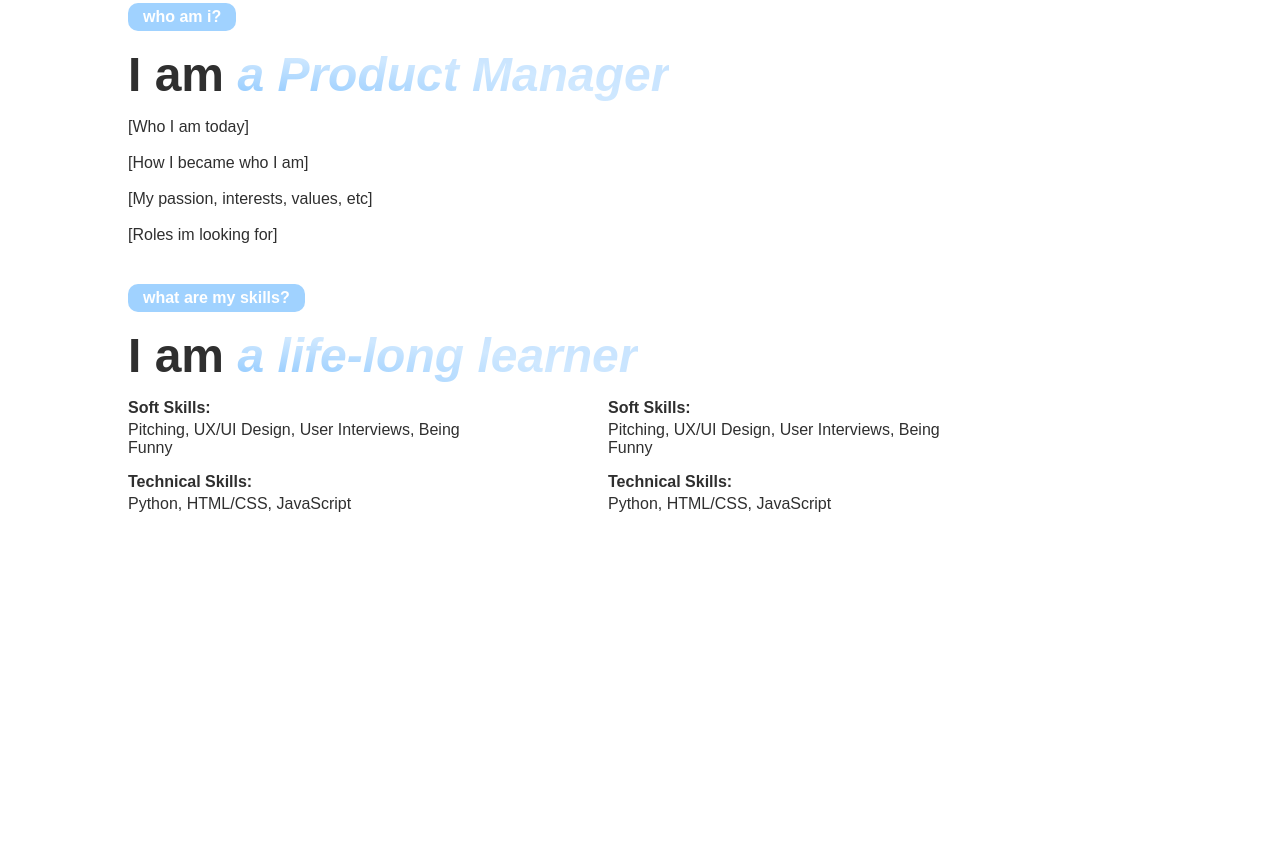
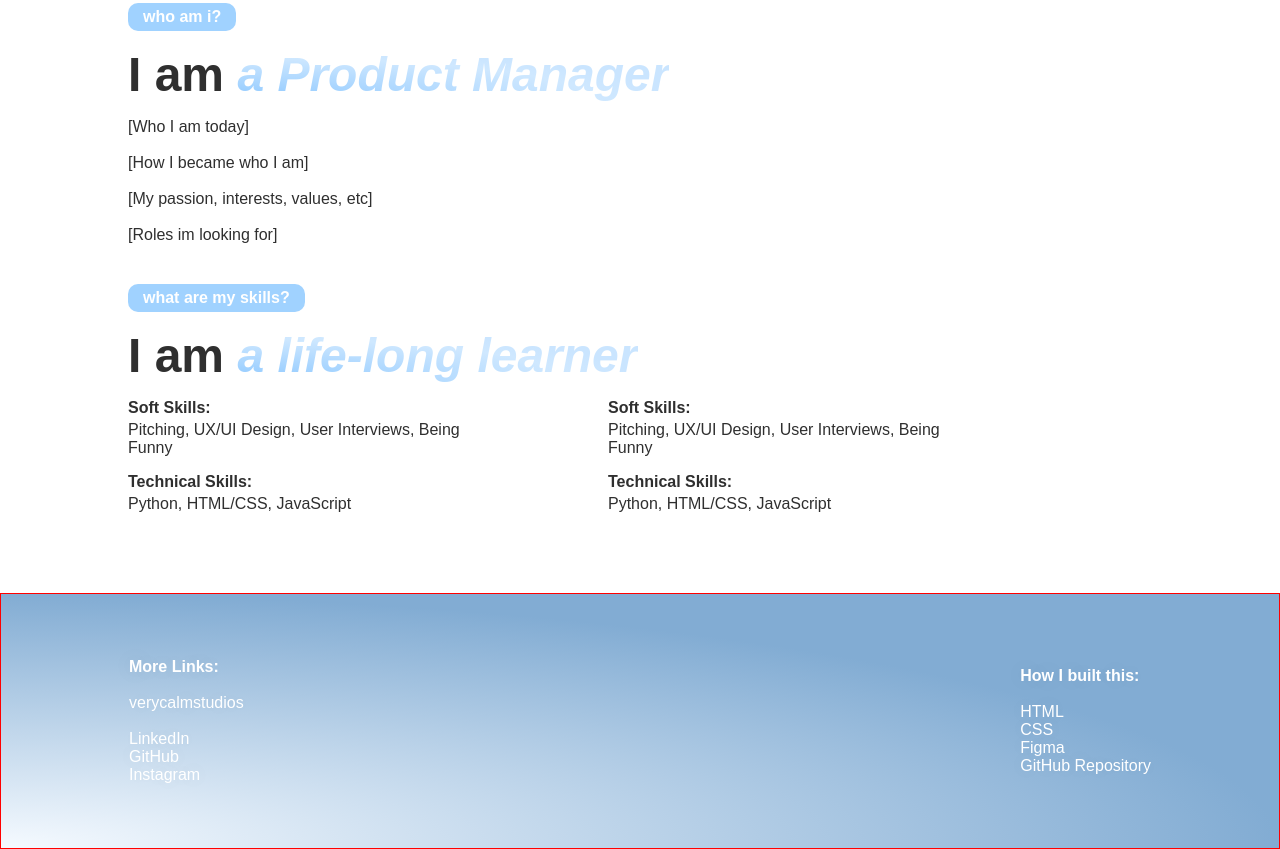
Before and after one commit to marcelo-cm/Personal-Website, a plain HTML site: page index.html in a window 1280 px wide. Shown: the part 797-1646 px from the top of the page. Before the commit the page ends 1390 px from the top, so only its background shows below. Drawn offline with Linux system fonts and the light colour scheme.

Commit message:
finished base!

```diff
--- a/index.html
+++ b/index.html
@@ -7,7 +7,7 @@
 </head>
 <body>
     <!-- This is where the main content of the body lies. -->
-    <header>
+    <header class="adaptive-glass">
         <!-- This is the header of the website – AKA, the banner. -->
         <div>
             <p>marcelo chaman mallqui</p>
@@ -21,6 +21,7 @@
             <h1>I’m Marcelo Chaman Mallqui!</h1>
             <h2>I’m seeking <em2>Product & Software</em2> opportunities for <em2>Summer 2023</em2></h2>
         </div>
+        <img src="images/marcelo-memoji.png" alt="marcelo's awesome memoji">
     </div>
     <div id="main-content">
         <div class="SECTION-content">
@@ -74,5 +75,22 @@
 </body>
 <footer>
     <!-- This is the footer of the website – AKA, the links.-->
+    <div id="Links">
+        <p><b>More Links:</b></p>
+        <br>
+        <p><a href="https://verycalmstudios.ca" target="_blank">verycalmstudios</a></p>
+        <br>
+        <p><a href="https://www.linkedin.com/in/marc-cham/" target="_blank">LinkedIn</a></p>
+        <p><a href="https://github.com/marcelo-cm" target="_blank">GitHub</a></p>
+        <p><a href="https://instagram.com/marcelochaman/" target="_blank">Instagram</a></p>
+    </div>
+    <div id="HOW-I-BUILT">
+        <p><b>How I built this:</b></p>
+        <br>
+        <p>HTML</p>
+        <p>CSS</p>
+        <p>Figma</p>
+        <p><a href="https://github.com/marcelo-cm/Personal-Website">GitHub Repository</a></p>
+    </div>
 </footer>
 </html>
--- a/style.css
+++ b/style.css
@@ -48,6 +48,15 @@ em2 {
     font-style: italic;
 }
 
+a {
+    text-decoration: none;
+}
+
+a:hover {
+    text-decoration: none;
+    color:#4a9ce4;
+}
+
 h1 {
     font-size: xxx-large;
 }
@@ -66,7 +75,7 @@ body {
 
 header * {
     font-weight: bold;
-    font-size: large;
+    font-size: x-large;
     text-shadow: 0px 0px 20px rgba(0, 0, 0, 0.1);
 }
 
@@ -121,7 +130,7 @@ header {
     color: #2F2F2F;
 }
 
-.section-text *{
+.section-text * {
     color: #2F2F2F;
 }
 
@@ -130,6 +139,24 @@ header {
     flex-direction: column;
     align-items: flex-start;
     gap: 0.5vh;
+}
+
+footer * {
+    text-shadow: 0px 0px 20px rgba(0, 0, 0, 0.1);
+}
+
+footer {
+    border: 1px solid red;
+    width: 100%;
+    height: fit-content;
+
+    display: flex;
+    flex-direction: row;
+    justify-content: space-between;
+    align-items: center;
+    padding: 5% 10%;
+
+    background: radial-gradient(100% 100% at 0% 100%, #F5FAFF 0%, #82ACD3 100%);
 }
 
 /*  MORE SPECIFIC CSS ––  IDs */
@@ -141,6 +168,7 @@ header {
     display: flex;
     flex-direction: row;
     align-items: center;
+    justify-content: space-between;
     padding: 10vh 10vw;
 
     background: radial-gradient(100% 100% at 0% 100%, #F5FAFF 0%, #82ACD3 100%);
@@ -188,3 +216,9 @@ header {
     align-items: flex-start;
     gap: 2vh;
 }
+
+/* TEST */
+.adaptive-glass {
+  background: hsl(0 0% var(--glass-lightness) / 50%);
+  backdrop-filter: blur(40px);
+}
```
Also changed, not shown: images/marcelo-memoji.png (added), 1 other file.
